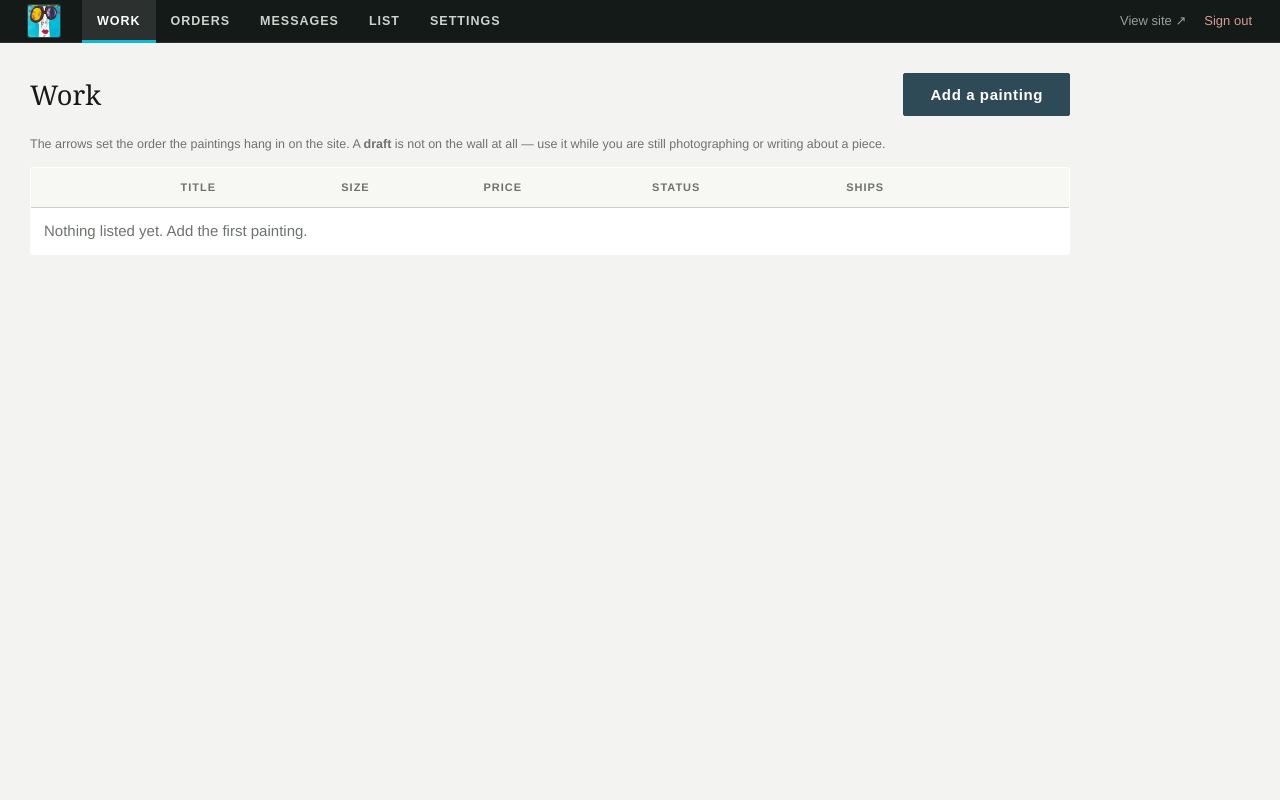
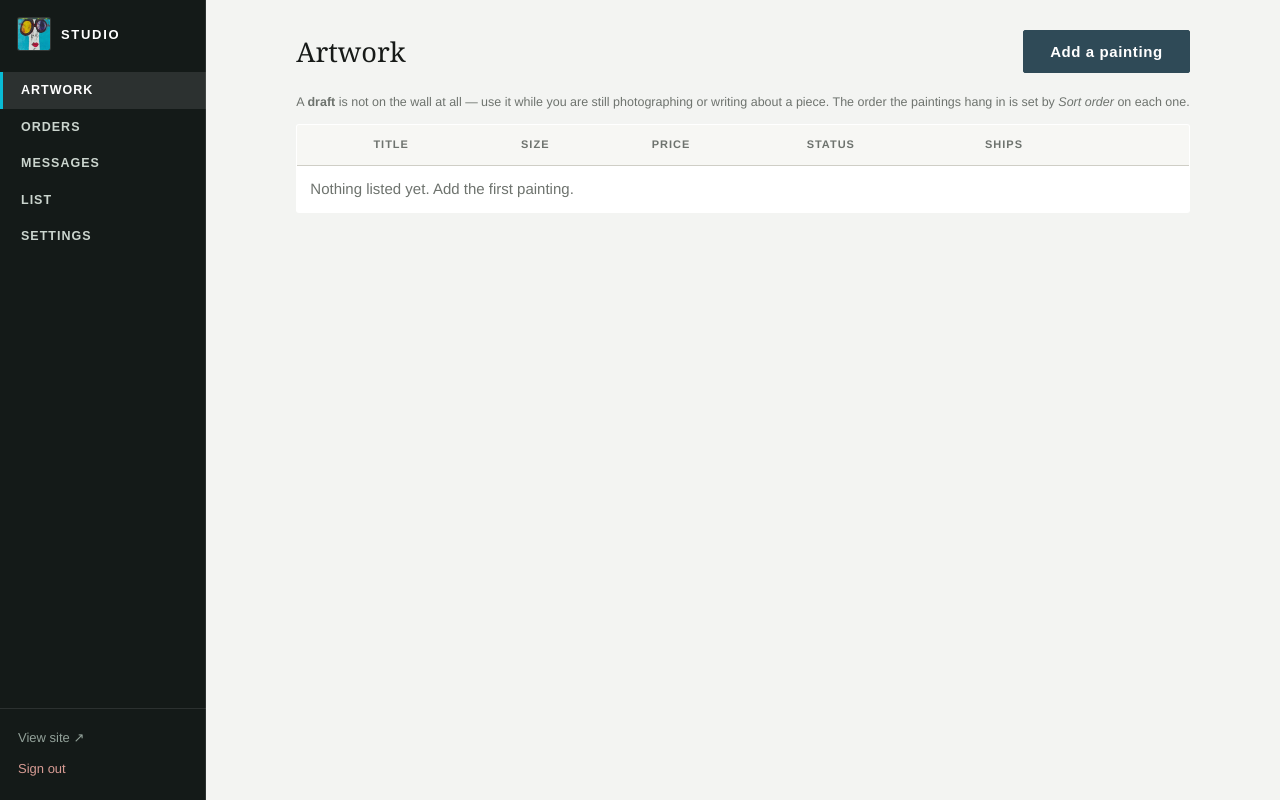
Before and after one commit to digitalwaterhouse/artbymccarthy-, a Flask app: page /artbymccarthy/admin in a window 1280 px wide. Run offline with Flask 3, Linux system fonts and the light colour scheme; the visitor is signed in with stand-in values (Sample User, id 1); data comes from the database, SQL or seed files in the repository; data that the repository does not hold is empty.

Commit message:
Studio: the nav moves to a left rail, and Work becomes Artwork
The five sections read as a list rather than as tabs across the top, and a
rail hands the full width of the page back to the tables — the only thing in
the studio that is ever short of room. Settings sits in the same rail. The
current section is marked with a turquoise left edge instead of an underline.

Under 760px a 206px rail would be most of the screen, so it lies back down as
a bar there and the marker moves to the bottom of the item.

The per-row up/down arrows are gone from the artwork table. Ordering is still
set by Sort order on each painting; admin_move_work is left in place so a
different reorder control does not mean rewriting the backend. The arrows on
the photographs of a single work are untouched — those choose the lead image.

Content is centred in the column beside the rail rather than pushed against it.

Co-Authored-By: Claude Opus 5 (1M context) <noreply@anthropic.com>
Claude-Session: https://claude.ai/code/session_015pzUAbuaV6Rng2Ee6nwLsd

```diff
--- a/static/css/site.css
+++ b/static/css/site.css
@@ -498,52 +498,77 @@ textarea{resize:vertical}
    Deliberately plain. It is a working surface, used by one person, and it
    should look nothing like the shop so there is never a doubt which is which. */
 body.admin{background:#F3F4F2; font-size:15px}
-/* The admin bar was a row of small, low-contrast links with no indication of
-   where you were. It is a tab bar now: full-height targets, uppercase labels
-   at proper contrast, and the current section marked with a turquoise rule. */
-.adminbar{
-  display:flex; align-items:stretch; flex-wrap:wrap; gap:0;
-  background:#141A18; color:#EAEDE9; padding:0 clamp(14px,3vw,28px);
-  box-shadow:inset 0 -1px 0 rgba(255,255,255,.10);
+/* The nav is a LEFT RAIL, not a top bar. There are five sections and they read
+   as a list rather than as tabs across the top; a rail also hands the whole
+   width of the page to the tables, which are the only thing in here that is
+   ever short of room. The section you are on is marked with a turquoise edge,
+   so the nav says where you are and not just where you could go. */
+.adminshell{display:grid; grid-template-columns:206px minmax(0,1fr)}
+.adminside{
+  /* align-self:start, NOT the grid default of stretch: a stretched item fills
+     the row and sticky then has nothing left to travel through. */
+  align-self:start; position:sticky; top:0;
+  height:100vh; height:100dvh; overflow:auto;
+  display:flex; flex-direction:column;
+  background:#141A18; color:#EAEDE9;
+  box-shadow:inset -1px 0 0 rgba(255,255,255,.10);
 }
 /* The same bug as the public masthead, so the admin is visibly part of the
-   site rather than a generic panel. It links home to the work list. */
+   site rather than a generic panel. It links home to the artwork list. */
 .adminbrand{
-  display:flex; align-items:center; padding-right:22px;
+  display:flex; align-items:center; gap:11px; padding:18px 18px 16px;
   text-decoration:none; color:#fff;
+  font:600 13px/1 "Karla",sans-serif; letter-spacing:.13em; text-transform:uppercase;
 }
 .adminbrand img{
   width:32px; height:32px; display:block; border-radius:2px;
   box-shadow:0 0 0 1px rgba(255,255,255,.16);
 }
 .adminbrand:hover img{opacity:.85}
-.adminbar nav{display:flex; flex-wrap:wrap; margin-right:auto}
-.adminbar nav a{
-  display:flex; align-items:center; padding:15px 15px 12px;
+.adminside nav{display:flex; flex-direction:column; padding-top:6px}
+.adminside nav a{
+  display:flex; align-items:center; padding:12px 18px;
   color:#CBD5CE; text-decoration:none;
   font:600 12.5px/1 "Karla",sans-serif; letter-spacing:.08em; text-transform:uppercase;
-  border-bottom:3px solid transparent;
+  border-left:3px solid transparent;
   transition:color .15s, background .15s, border-color .15s;
 }
-.adminbar nav a:hover{color:#fff; background:rgba(255,255,255,.07)}
-.adminbar nav a.on{
-  color:#fff; background:rgba(255,255,255,.10); border-bottom-color:var(--turq);
+.adminside nav a:hover{color:#fff; background:rgba(255,255,255,.07)}
+.adminside nav a.on{color:#fff; background:rgba(255,255,255,.10); border-left-color:var(--turq)}
+/* Pinned to the foot of the rail: leaving and signing out are not sections. */
+.adminside .util{
+  margin-top:auto; display:flex; flex-direction:column; gap:10px;
+  padding:20px 18px; box-shadow:inset 0 1px 0 rgba(255,255,255,.10);
 }
-.adminbar .util{display:flex; align-items:center; gap:18px; padding-left:20px}
-.adminbar .util a{
-  color:#93A29A; text-decoration:none; font-size:13px; white-space:nowrap;
-  transition:color .15s;
+.adminside .util a{color:#93A29A; text-decoration:none; font-size:13px; white-space:nowrap; transition:color .15s}
+.adminside .util a:hover{color:#fff}
+.adminside .util a.out{color:#D79B93}
+.adminside :focus-visible{outline:2px solid var(--turq); outline-offset:-3px}
+/* A 206px rail out of a 390px screen is most of the screen, so on a phone it
+   lies back down as a bar and the current-section edge moves to the bottom. */
+@media (max-width:760px){
+  .adminshell{grid-template-columns:1fr}
+  .adminside{
+    position:static; height:auto; overflow:visible;
+    flex-direction:row; flex-wrap:wrap; align-items:center; padding:0 12px;
+    box-shadow:inset 0 -1px 0 rgba(255,255,255,.10);
+  }
+  .adminbrand{padding:10px 16px 6px 0; width:100%}
+  .adminside nav{flex-direction:row; flex-wrap:wrap; padding-top:0; margin-right:auto}
+  .adminside nav a{
+    padding:12px 11px 9px; font-size:11.5px; letter-spacing:.06em;
+    border-left:0; border-bottom:3px solid transparent;
+  }
+  .adminside nav a.on{border-bottom-color:var(--turq)}
+  .adminside .util{
+    margin-top:0; flex-direction:row; gap:18px; padding:8px 0 10px; width:100%;
+    box-shadow:none;
+  }
 }
-.adminbar .util a:hover{color:#fff}
-.adminbar .util a.out{color:#D79B93}
-.adminbar :focus-visible{outline:2px solid var(--turq); outline-offset:-3px}
-@media (max-width:640px){
-  .adminbar{padding:0 12px}
-  .adminbrand{padding:10px 16px 6px 0; width:100%}
-  .adminbar nav a{padding:12px 11px 9px; font-size:11.5px; letter-spacing:.06em}
-  .adminbar .util{padding:8px 0 10px; width:100%}
-}
-.adminmain{padding:clamp(16px,3vw,30px); max-width:1100px}
+/* Centred in the column beside the rail rather than pushed up against it:
+   at 1600px the old left-aligned block left a third of the screen empty on
+   the right and the tables looked like they had slipped. */
+.adminmain{padding:clamp(16px,3vw,30px); max-width:1100px; margin-inline:auto}
 .adminmain.narrowbox{max-width:22rem; margin:12vh auto}
 .adminhead{display:flex; align-items:center; gap:16px; margin-bottom:18px}
 .adminhead h1{font-family:"Newsreader",Georgia,serif; font-weight:400; font-size:1.7rem; margin:0; margin-right:auto}
@@ -614,18 +639,16 @@ body.admin{background:#F3F4F2; font-size:15px}
 .shots img{width:100%; height:120px; object-fit:cover; border-radius:2px; display:block}
 .shots figcaption{font-size:12px; color:var(--muted); padding:6px 0}
 
-/* Ordering controls. Quiet until you reach for them: they sit on every row of
-   a page whose subject is the paintings, and a column of dark chevrons reads
-   as more important than the titles beside it. The touch target is bigger than
-   the glyph -- this is used on a phone, one-handed, standing in a studio. */
-.movers{width:34px; padding-right:0 !important; white-space:nowrap; line-height:1}
+/* Ordering controls, now only on the photographs of a single work -- the
+   artwork table itself no longer reorders row by row. Quiet until you reach
+   for them. The touch target is bigger than the glyph: this is used on a
+   phone, one-handed, standing in a studio. */
 .mover{
   font-size:16px; line-height:1; padding:7px 8px; color:var(--muted);
   min-height:34px; min-width:32px; text-decoration:none; border-radius:2px;
 }
 .mover:hover:not([disabled]){color:var(--accent); background:#F1F3F2}
 .mover[disabled]{opacity:.22; cursor:default}
-.movers .inline{display:block}
 /* A draft is not on the wall, and the row says so at a glance rather than
    making you read the status menu. */
 .grid-t tr.is-draft{background:repeating-linear-gradient(135deg,#fff,#fff 9px,#F7F4EE 9px,#F7F4EE 18px)}
@@ -668,8 +691,6 @@ body.admin{background:#F3F4F2; font-size:15px}
      reads as a plain list of facts. */
   .grid-t td.thumb{width:auto; padding-bottom:8px}
   .grid-t td.thumb img{width:88px; height:88px}
-  .grid-t td.movers{width:auto; padding-top:10px}
-  .movers .inline{display:inline-block; margin-right:6px}
   .grid-t td.right{padding-top:8px; border-top:1px solid var(--line); margin-top:8px}
   .grid-t select{width:100%; max-width:none}
   .grid-t .inline{display:flex; flex-wrap:wrap; width:100%}
--- a/templates/admin/_layout.html
+++ b/templates/admin/_layout.html
@@ -5,21 +5,23 @@
 <meta name="viewport" content="width=device-width, initial-scale=1">
 <meta name="robots" content="noindex, nofollow">
 <title>{% block title %}Studio{% endblock %} &mdash; {{ cfg.site_title }}</title>
-<link rel="stylesheet" href="{{ url_for('static', filename='css/site.css') }}?v=42">
+<link rel="stylesheet" href="{{ url_for('static', filename='css/site.css') }}?v=43">
 </head>
 <body class="admin">
-<header class="adminbar">
+<div class="adminshell">
+<header class="adminside">
   <a class="adminbrand" href="{{ url_for('site.admin_works') }}">
     <picture>
       <source type="image/webp" srcset="{{ url_for('static', filename='img/mark-128.webp') }}">
-      <img src="{{ url_for('static', filename='img/mark-128.jpg') }}" alt="Studio" width="32" height="32">
+      <img src="{{ url_for('static', filename='img/mark-128.jpg') }}" alt="" width="32" height="32">
     </picture>
+    <span>Studio</span>
   </a>
   {# The section you are on is marked, so the bar says where you are instead of
      just where you could go. #}
   <nav>
     {% for ep, label, href in [
-         ("admin_works",       "Work",     url_for('site.admin_works')),
+         ("admin_works",       "Artwork",  url_for('site.admin_works')),
          ("admin_orders",      "Orders",   url_for('site.admin_orders')),
          ("admin_inquiries",   "Messages", url_for('site.admin_inquiries')),
          ("admin_subscribers", "List",     url_for('site.admin_subscribers')),
@@ -36,5 +38,6 @@
 {% with msgs = get_flashed_messages() %}{% if msgs %}<div class="flash">{% for m in msgs %}<p>{{ m }}</p>{% endfor %}</div>{% endif %}{% endwith %}
 {% block body %}{% endblock %}
 </main>
+</div>
 </body>
 </html>
--- a/templates/admin/login.html
+++ b/templates/admin/login.html
@@ -3,7 +3,7 @@
 <meta charset="utf-8"><meta name="viewport" content="width=device-width, initial-scale=1">
 <meta name="robots" content="noindex, nofollow">
 <title>Studio sign in</title>
-<link rel="stylesheet" href="{{ url_for('static', filename='css/site.css') }}?v=42">
+<link rel="stylesheet" href="{{ url_for('static', filename='css/site.css') }}?v=43">
 </head><body class="admin">
 <main class="adminmain narrowbox">
   <h1>Studio</h1>
--- a/templates/admin/works.html
+++ b/templates/admin/works.html
@@ -1,8 +1,8 @@
 {% extends "admin/_layout.html" %}
-{% block title %}Work{% endblock %}
+{% block title %}Artwork{% endblock %}
 {% block body %}
 <div class="adminhead">
-  <h1>Work</h1>
+  <h1>Artwork</h1>
   <a class="cta" href="{{ url_for('site.admin_work') }}">Add a painting</a>
 </div>
 
@@ -13,27 +13,15 @@
 </div>
 {% endif %}
 
-<p class="sub">The arrows set the order the paintings hang in on the site.
-   A <strong>draft</strong> is not on the wall at all — use it while you are still
-   photographing or writing about a piece.</p>
+<p class="sub">A <strong>draft</strong> is not on the wall at all — use it while you are
+   still photographing or writing about a piece. The order the paintings hang in is set
+   by <em>Sort order</em> on each one.</p>
 
 <table class="grid-t">
-  <thead><tr><th></th><th></th><th>Title</th><th>Size</th><th>Price</th><th>Status</th><th>Ships</th><th></th></tr></thead>
+  <thead><tr><th></th><th>Title</th><th>Size</th><th>Price</th><th>Status</th><th>Ships</th><th></th></tr></thead>
   <tbody>
   {% for w in works %}
     <tr id="w{{ w.id }}"{% if w.status == 'draft' %} class="is-draft"{% endif %}>
-      <td class="movers" data-label="">
-        <form method="post" action="{{ url_for('site.admin_move_work', work_id=w.id) }}" class="inline">
-          <input type="hidden" name="dir" value="up">
-          <button class="link mover" type="submit" title="Move up"
-                  aria-label="Move {{ w.title }} up"{% if loop.first %} disabled{% endif %}>&uarr;</button>
-        </form>
-        <form method="post" action="{{ url_for('site.admin_move_work', work_id=w.id) }}" class="inline">
-          <input type="hidden" name="dir" value="down">
-          <button class="link mover" type="submit" title="Move down"
-                  aria-label="Move {{ w.title }} down"{% if loop.last %} disabled{% endif %}>&darr;</button>
-        </form>
-      </td>
       <td class="thumb" data-label="">{% if w.images %}<img src="{{ img_url(w.images[0].base,'s','jpg') }}" alt="">{% endif %}</td>
       <td data-label="Title"><a href="{{ url_for('site.admin_work', work_id=w.id) }}">{{ w.title }}</a>
           <span class="sub">{{ w.year or '' }} {{ w.medium or '' }}</span></td>
@@ -57,7 +45,7 @@
       </td>
     </tr>
   {% else %}
-    <tr><td colspan="8" class="empty">Nothing listed yet. Add the first painting.</td></tr>
+    <tr><td colspan="7" class="empty">Nothing listed yet. Add the first painting.</td></tr>
   {% endfor %}
   </tbody>
 </table>
--- a/templates/base.html
+++ b/templates/base.html
@@ -15,7 +15,7 @@
 <link rel="preconnect" href="https://fonts.googleapis.com">
 <link rel="preconnect" href="https://fonts.gstatic.com" crossorigin>
 <link rel="stylesheet" href="https://fonts.googleapis.com/css2?family=Newsreader:ital,opsz,wght@0,6..72,400;0,6..72,500;1,6..72,400&family=Karla:wght@400;500;700&family=Mrs+Saint+Delafield&display=swap">
-<link rel="stylesheet" href="{{ url_for('static', filename='css/site.css') }}?v=42">
+<link rel="stylesheet" href="{{ url_for('static', filename='css/site.css') }}?v=43">
 </head>
 <script>
 /* Flagged before first paint so the fallback fade never flickers in on a
```
